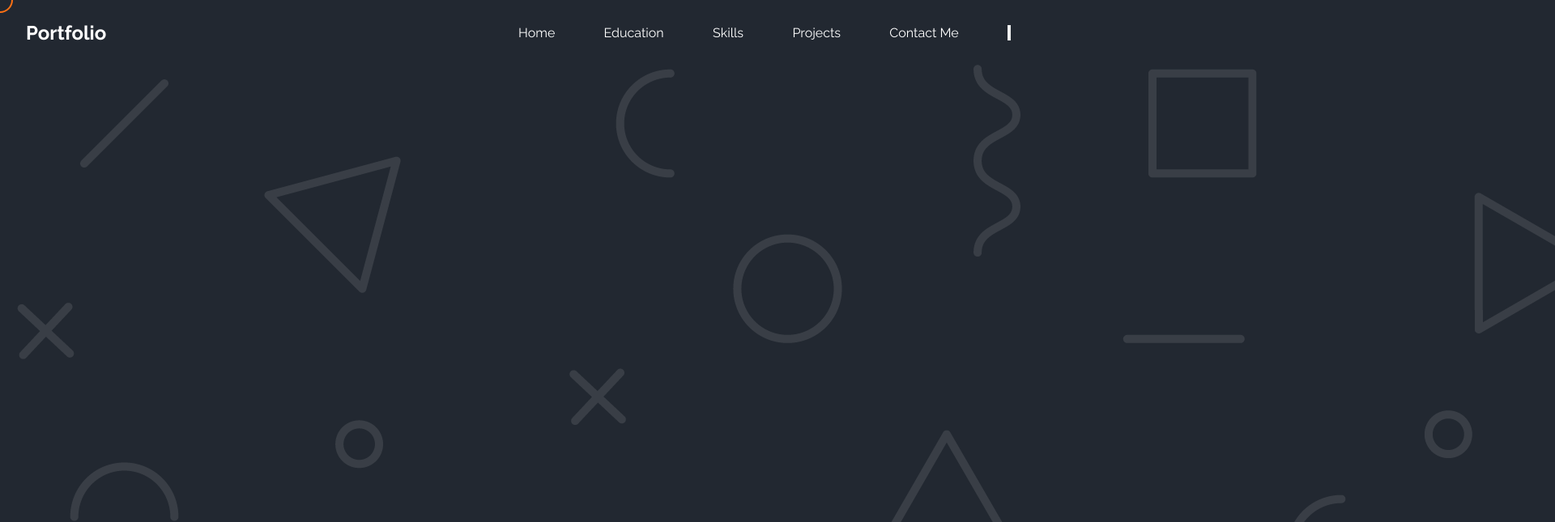
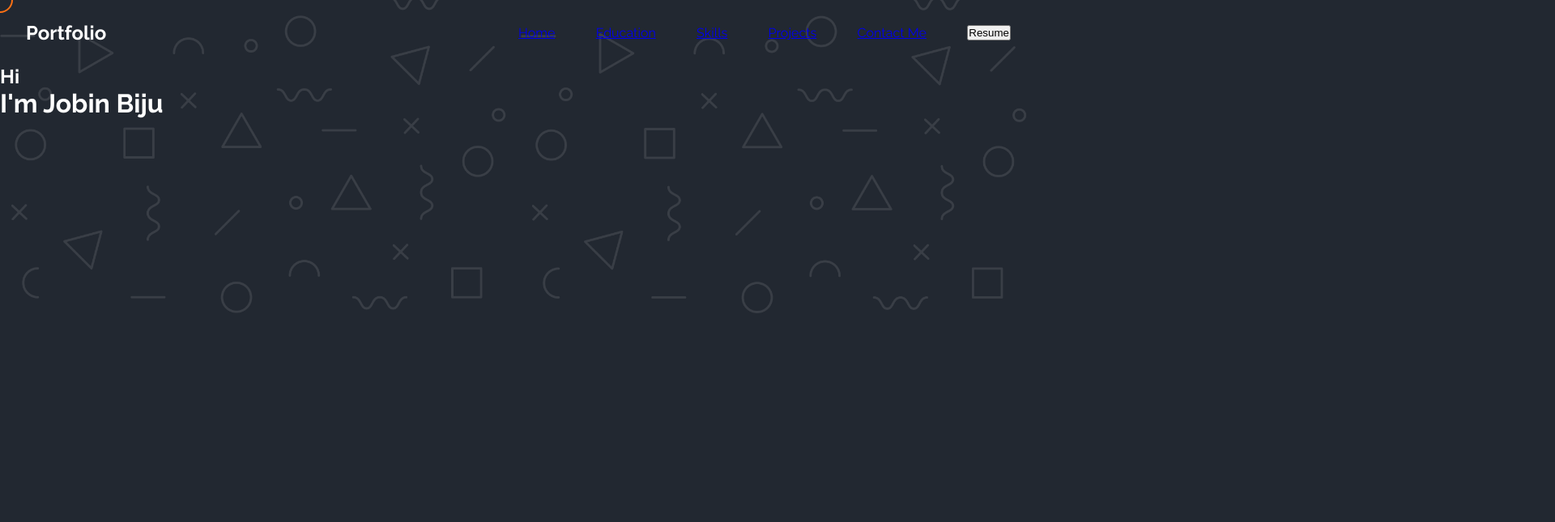
Before and after one commit to JobinBiju/JobinBiju.github.io, a website: page index.html in a window 1280 px wide. Shown: the top 645 px of the page at 81% size, 1920 px wide, since content can reach past the window. Drawn offline with Linux system fonts and the light colour scheme.

Commit message:
Added boxicons npm package

```diff
--- a/index.html
+++ b/index.html
@@ -9,27 +9,26 @@
   </head>
   <body>
     <div class="cursor"></div>
-
     <nav>
       <h1>Portfolio</h1>
       <ul class="nav-links">
-        <li>Home</li>
-        <li>Education</li>
-        <li>Skills</li>
-        <li>Projects</li>
-        <li>Contact Me</li>
-        <button type="submit"></button>
+        <li><a href="#">Home</a></li>
+        <li><a href="#">Education</a></li>
+        <li><a href="#">Skills</a></li>
+        <li><a href="#">Projects</a></li>
+        <li><a href="#">Contact Me</a></li>
+        <button type="submit">Resume</button>
       </ul>
     </nav>
-    <div class="pattern">
-      <img src="assets/pattern.png" alt="pattern" />
+    <div class="home">
+      <h2>Hi</h2>
+      <h1>I'm Jobin Biju</h1>
     </div>
-    <section>
-      <div class="front-desc">
-        <!-- <h2>Woooaaahh!!</h2>
-        <h2>Watcha doing</h2> -->
-      </div>
-    </section>
+    <div class="education"></div>
+    <div class="skills"></div>
+    <div class="projects"></div>
+    <div class="contact-me"></div>
+
     <script src="app.js"></script>
   </body>
 </html>
--- /dev/null
+++ b/package.json
@@ -0,0 +1,5 @@
+{
+  "dependencies": {
+    "boxicons": "^2.0.7"
+  }
+}
--- a/style.css
+++ b/style.css
@@ -9,8 +9,14 @@
 body {
     font-family: 'Raleway', sans-serif;
     background-color: #222831;
+    background-image: url("assets/pattern.png");
+    background-position: center;
+    background-repeat: no-repeat;
+    background-size: cover;
     color: white;
     cursor: none;
+    width: 100%;
+    height: 100%;
 }
 
 nav {
@@ -22,11 +28,10 @@ nav {
     margin: auto;
 }
 
-.pattern {
-    position: absolute;
-    z-index: -5;
-    box-sizing: content-box;
-    height: 100%;
+
+
+.home {
+
 }
 
 .nav-links {
```
Also changed, not shown: 1 other file.
